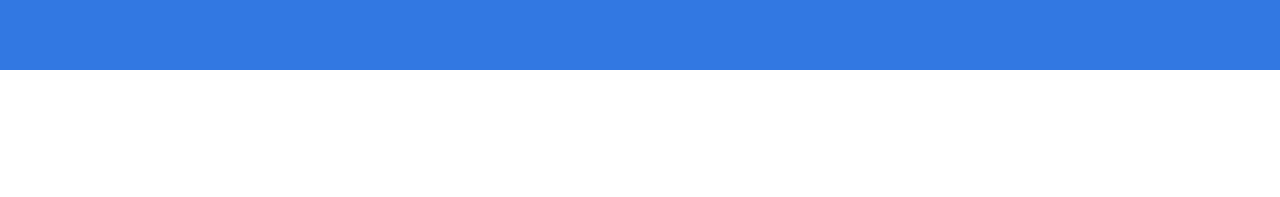
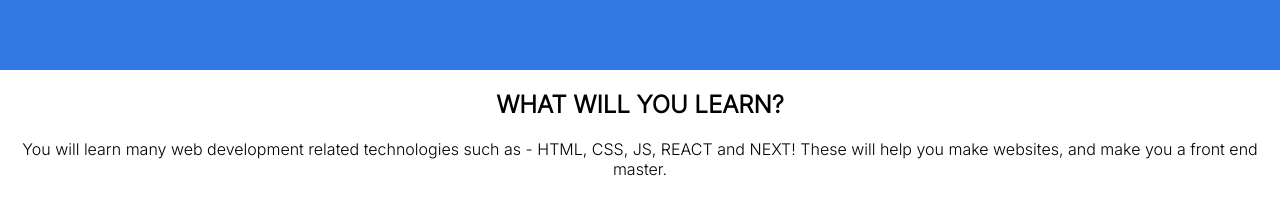
Before and after one commit to professional-procrastinator/Incog-Mark-V, a React (Create React App) app: page / in a window 1280 px wide. Shown: the part 1190-1387 px from the top of the page. Before the commit the page ends 1260 px from the top, so only its background shows below. Built offline with nearby package versions, Linux system fonts and the light colour scheme.

Commit message:
added what will you learn base now (no css yet)

```diff
--- a/src/App.js
+++ b/src/App.js
@@ -6,6 +6,7 @@
 import SearchBar from "./search"
 import CourseTopDiv from "./courses";
 import About from './About'
+import { WhatWillYouLearn } from './WhatWillYouLearn'
 
 import {
     BrowserRouter as Router,
@@ -37,6 +38,7 @@
                         <>
                             <HomeAppHero />
                             <About />
+                            <WhatWillYouLearn />
                         </>
                     </Route>
                 </Switch>
--- /dev/null
+++ b/src/WhatWillYouLearn.js
@@ -0,0 +1,16 @@
+import { Link } from 'react-router-dom'
+import React from 'react'
+
+export const WhatWillYouLearn = () => {
+  return (
+    <div className='whatWillYouLearn'>
+      <h2 className='whatWillYouLearnHeading'>
+        WHAT WILL YOU LEARN?
+      </h2>
+      <p className='whatWillYouLearnDescr'>
+        You will learn many web development related technologies such as - HTML, CSS, JS, REACT and NEXT! These will help you make websites, and make you a front end master.
+      </p>
+      <Link to='/courses'>See courses here</Link>
+    </div>
+  )
+}
```
Also changed, not shown: src/img/code.jpg (added).
